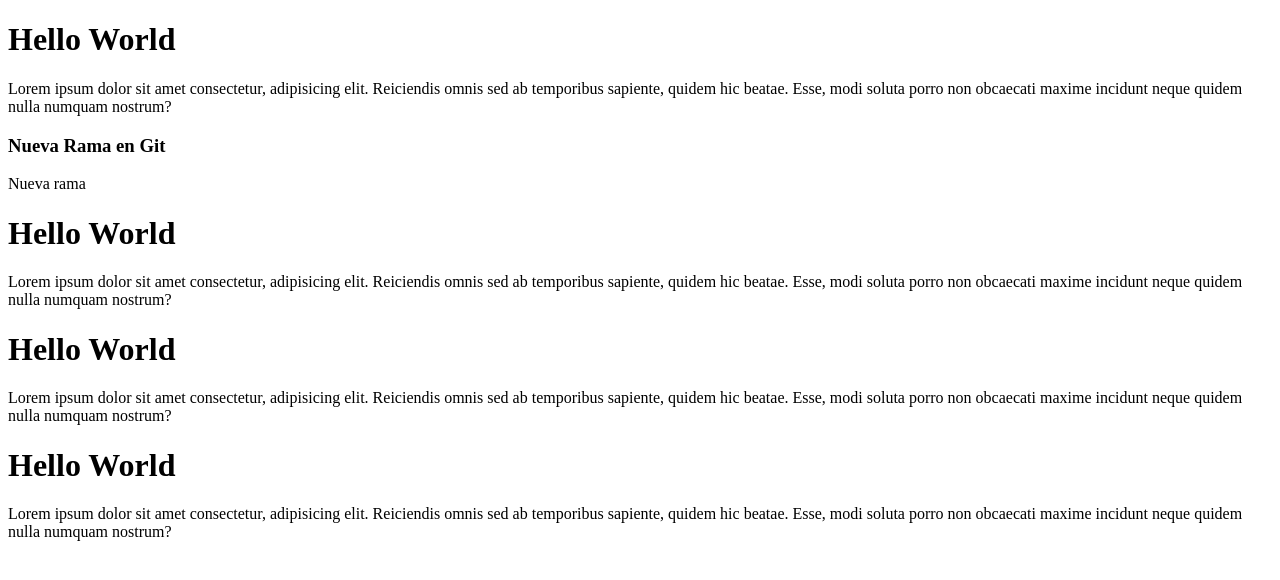
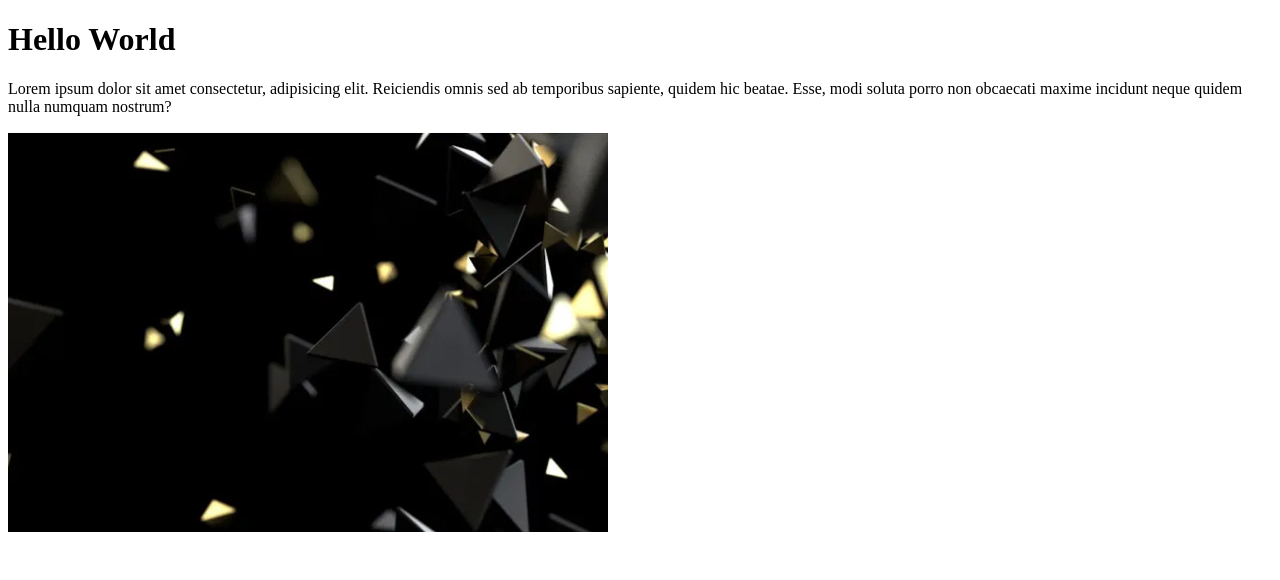
Before and after one commit to Jeanspkdz/Hello-World, a plain HTML site: page index.html in a window 1280 px wide. Drawn offline with Linux system fonts and the light colour scheme.

Commit message:
Agregue una nueva imagen

```diff
--- a/index.html
+++ b/index.html
@@ -13,23 +13,8 @@
     </div>
 
     <div>
-        <h3>Nueva Rama en Git</h3>
-        <p>Nueva rama</p>
+        <img src="fondo1.jpg" alt="">
     </div>
 
-    <div>
-        <h1>Hello World</h1>
-        <p>Lorem ipsum dolor sit amet consectetur, adipisicing elit. Reiciendis omnis sed ab temporibus sapiente, quidem hic beatae. Esse, modi soluta porro non obcaecati maxime incidunt neque quidem nulla numquam nostrum?</p>
-    </div>
-
-    <div>
-        <h1>Hello World</h1>
-        <p>Lorem ipsum dolor sit amet consectetur, adipisicing elit. Reiciendis omnis sed ab temporibus sapiente, quidem hic beatae. Esse, modi soluta porro non obcaecati maxime incidunt neque quidem nulla numquam nostrum?</p>
-    </div>
-
-    <div>
-        <h1>Hello World</h1>
-        <p>Lorem ipsum dolor sit amet consectetur, adipisicing elit. Reiciendis omnis sed ab temporibus sapiente, quidem hic beatae. Esse, modi soluta porro non obcaecati maxime incidunt neque quidem nulla numquam nostrum?</p>
-    </div>
 </body>
 </html>
```
Also changed, not shown: fondo3.jpg (added).
